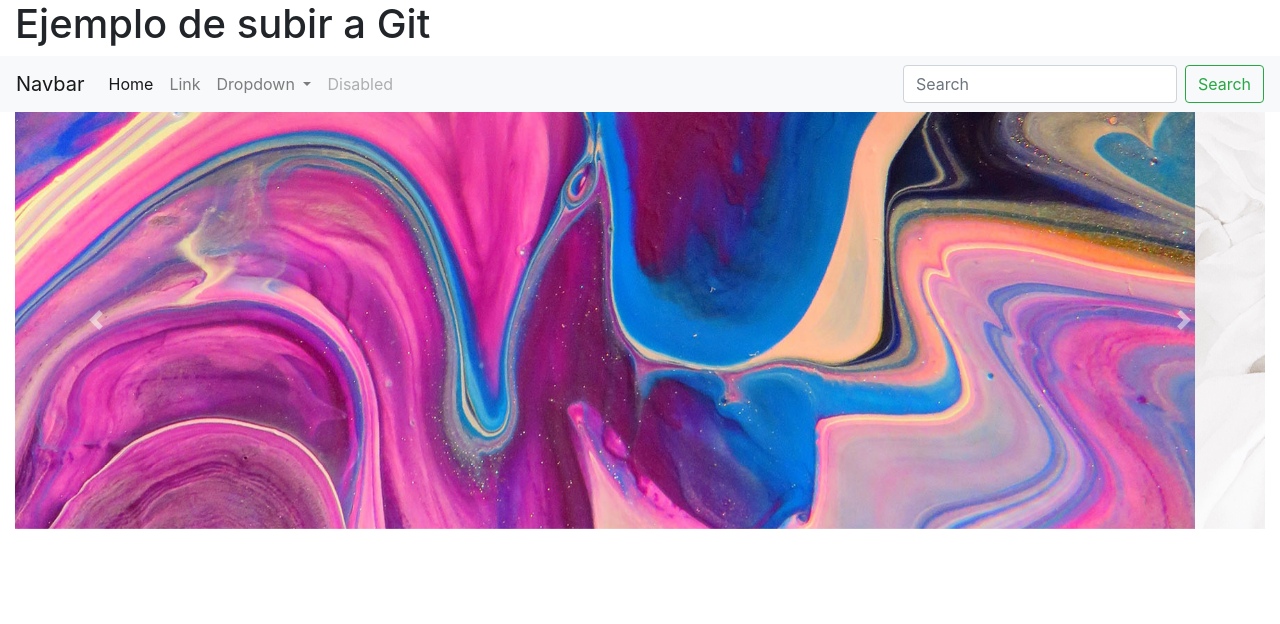
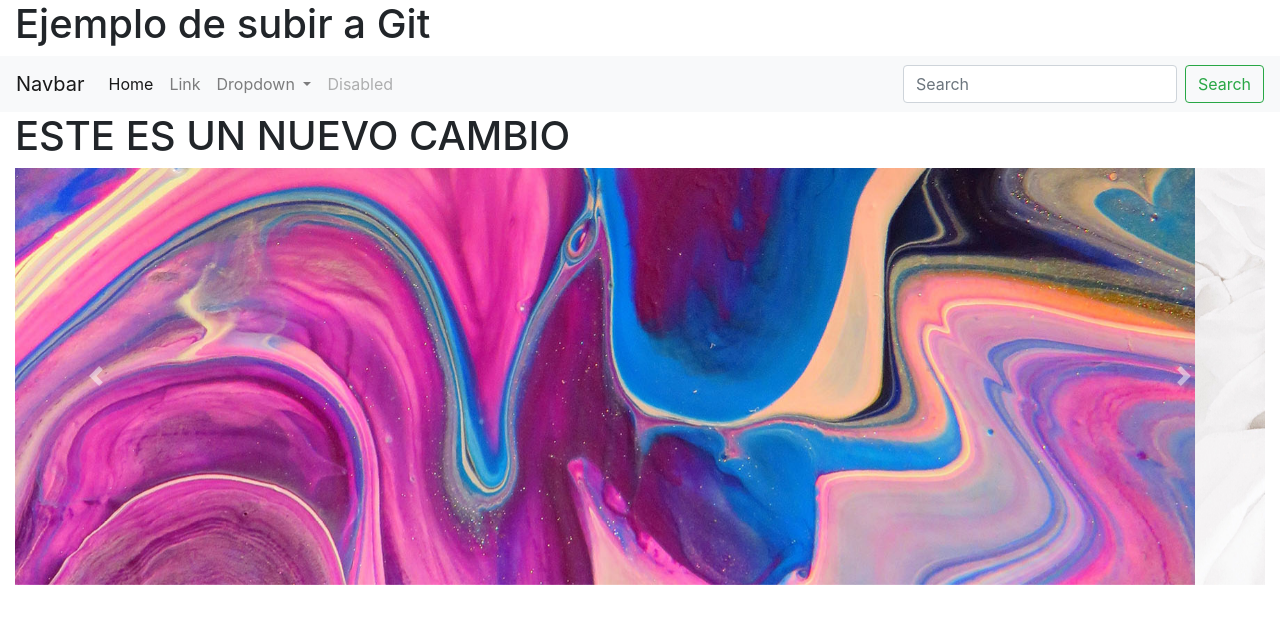
Before and after one commit to pacgrafica/pagina, a plain HTML site: page index.html in a window 1280 px wide. Drawn offline with nearby package versions, Linux system fonts and the light colour scheme.

Commit message:
agregue un nuevo titulo

```diff
--- a/index.html
+++ b/index.html
@@ -49,6 +49,7 @@
           </div>
         </nav>
     </div>
+    <h1>ESTE ES UN NUEVO CAMBIO</h1>
     <!--ACA COMIENZA EL CAROUSEL-->
     <div class="row">
         <div id="carouselExampleControls" class="col-md-12 carousel slide" data-ride="carousel">
```
